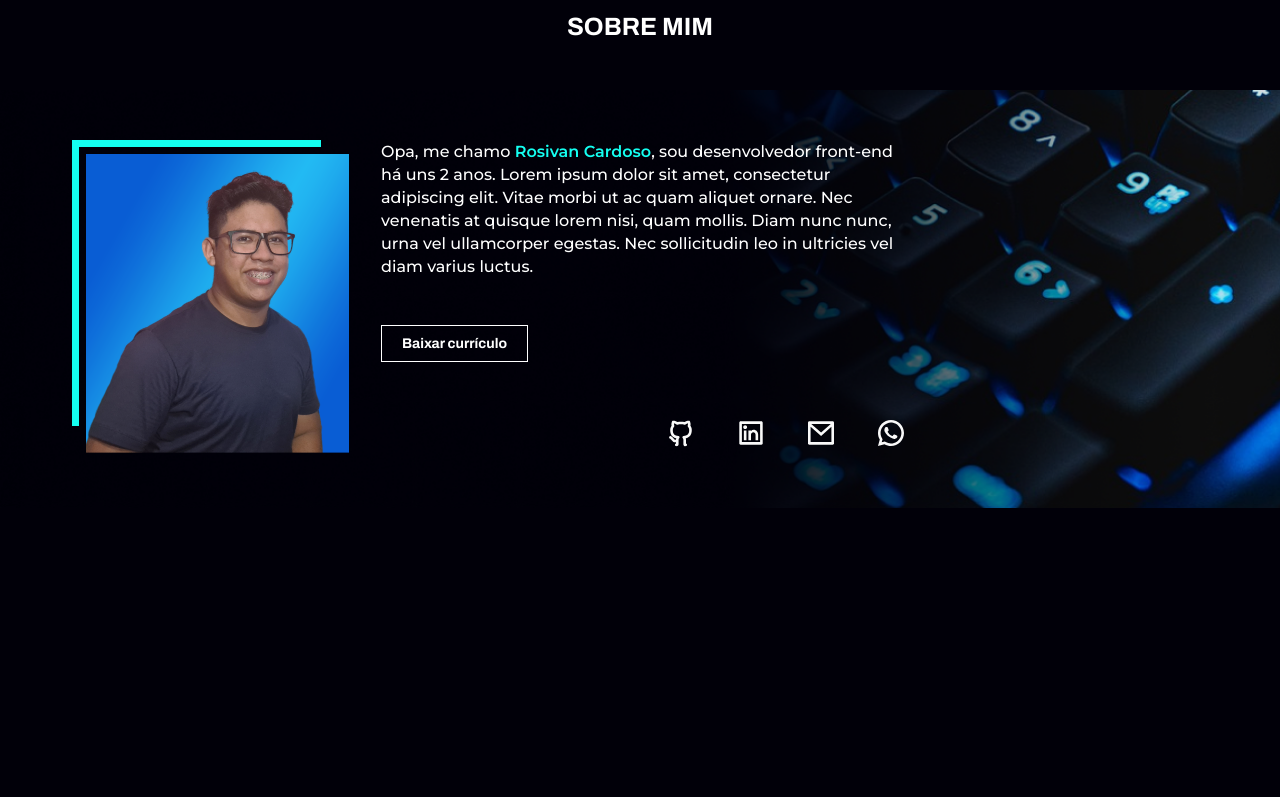
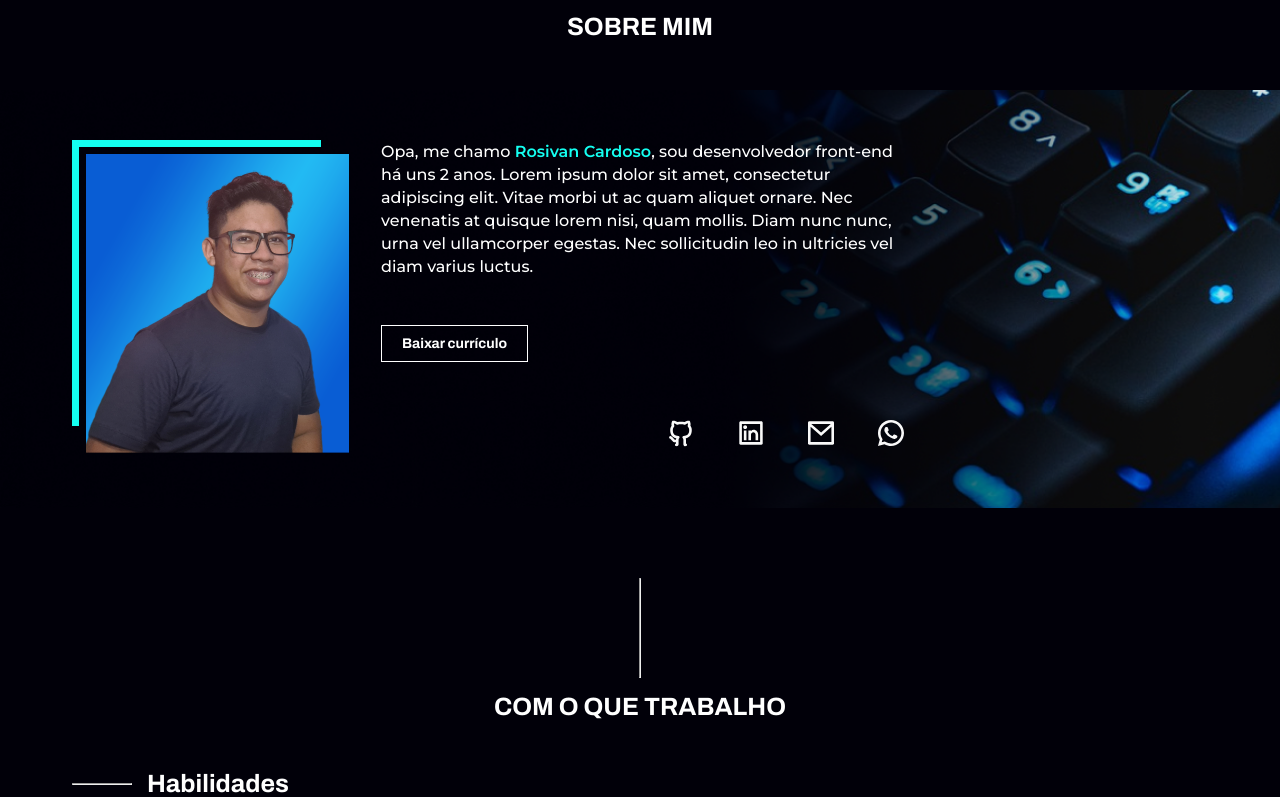
Before and after one commit to rosivancardosoferreira/my-curriculum, a Next.js app: page / in a window 1280 px wide. Shown: the part 972-1769 px from the top of the page. Before the commit the page ends 1480 px from the top, so only its background shows below. Built offline with nearby package versions, Linux system fonts and the light colour scheme.

Commit message:
feat: titles and subtitles

```diff
--- /dev/null
+++ b/src/presentation/Components/SubTitleSection/index.tsx
@@ -0,0 +1,16 @@
+import React from "react";
+
+// STYLE
+import { ContainerTitleSection } from "./style";
+
+interface PropsTitleSection {
+  title: string;
+}
+export function SubTitleSection({ title }: PropsTitleSection) {
+  return (
+    <ContainerTitleSection>
+      <hr className="sub__title__line" />
+      <h2 className="section__sub__title">{title}</h2>
+    </ContainerTitleSection>
+  );
+}
--- /dev/null
+++ b/src/presentation/Components/SubTitleSection/style.ts
@@ -0,0 +1,21 @@
+import { SectionMaxWidth } from "presentation/styles/shared";
+import styled from "styled-components";
+
+export const ContainerTitleSection = styled.div`
+  display: flex;
+  align-items: center;
+  margin-bottom: 50px;
+
+  ${SectionMaxWidth}
+  .sub__title__line {
+    background-color: ${props => props.theme.colors.primaryWhite};
+    width: 60px;
+  }
+  .section__sub__title {
+    color: ${props => props.theme.colors.primaryWhite};
+    font-size: ${props => props.theme.fontSize.Normal4};
+    font-family: ${props => props.theme.fonts.Archivo};
+    font-family: 700;
+    margin-left: 15px;
+  }
+`;
--- a/src/presentation/Components/index.ts
+++ b/src/presentation/Components/index.ts
@@ -1,4 +1,5 @@
 export { ContactLink } from "./ContactLink";
 export { TitleSection } from "./TitleSection";
+export { SubTitleSection } from "./SubTitleSection";
 export { ButtonPrimary } from "./Buttons";
 export { ButtonLinkPrimary } from "./Buttons";
--- a/src/presentation/Sections/Home/AboutMe/index.tsx
+++ b/src/presentation/Sections/Home/AboutMe/index.tsx
@@ -3,13 +3,17 @@ import React from "react";
 // STYLE
 import { ContainerAboutMe, AboutMeInfos } from "./style";
 
+// Assets
+import { Images } from "assets/images";
+
 // COMPONENTS
-import { Images } from "assets/images";
 import {
   TitleSection,
   ButtonLinkPrimary,
   ContactLink
 } from "presentation/Components";
+
+// UTILS
 import { ListContacts } from "utils/links";
 
 export function AboutMe() {
--- /dev/null
+++ b/src/presentation/Sections/Home/Skills/index.tsx
@@ -0,0 +1,16 @@
+import React from "react";
+
+// COMPONENTS
+import { SubTitleSection, TitleSection } from "presentation/Components";
+
+// STYLE
+import { ContainerSkills } from "./style";
+
+export function Skills() {
+  return (
+    <ContainerSkills>
+      <TitleSection title="COM O QUE TRABALHO" />
+      <SubTitleSection title="Habilidades" />
+    </ContainerSkills>
+  );
+}
--- /dev/null
+++ b/src/presentation/Sections/Home/Skills/style.ts
@@ -0,0 +1,3 @@
+import styled from "styled-components";
+
+export const ContainerSkills = styled.section``;
--- a/src/presentation/Sections/index.ts
+++ b/src/presentation/Sections/index.ts
@@ -1,2 +1,3 @@
 export { Banner } from "./Home/Banner";
 export { AboutMe } from "./Home/AboutMe";
+export { Skills } from "./Home/Skills";
--- a/src/presentation/pages/Home/index.tsx
+++ b/src/presentation/pages/Home/index.tsx
@@ -1,12 +1,13 @@
 import React from "react";
 
-import { Banner, AboutMe } from "presentation/Sections";
+import { Banner, AboutMe, Skills } from "presentation/Sections";
 
 export function Home() {
   return (
     <>
       <Banner />
       <AboutMe />
+      <Skills />
     </>
   );
 }
--- a/src/presentation/styles/shared.ts
+++ b/src/presentation/styles/shared.ts
@@ -23,3 +23,18 @@ export const GridSection = css`
     padding-right: 72px;
   }
 `;
+
+export const SectionMaxWidth = css`
+  width: 100%;
+  margin: 0 auto;
+  @media screen and (min-width: 0) {
+    padding-left: 32px;
+    padding-right: 32px;
+  }
+
+  @media screen and (min-width: 1024px) {
+    max-width: ${props => props.theme.size.maxWidthDesktop};
+    padding-left: 72px;
+    padding-right: 72px;
+  }
+`;
```
